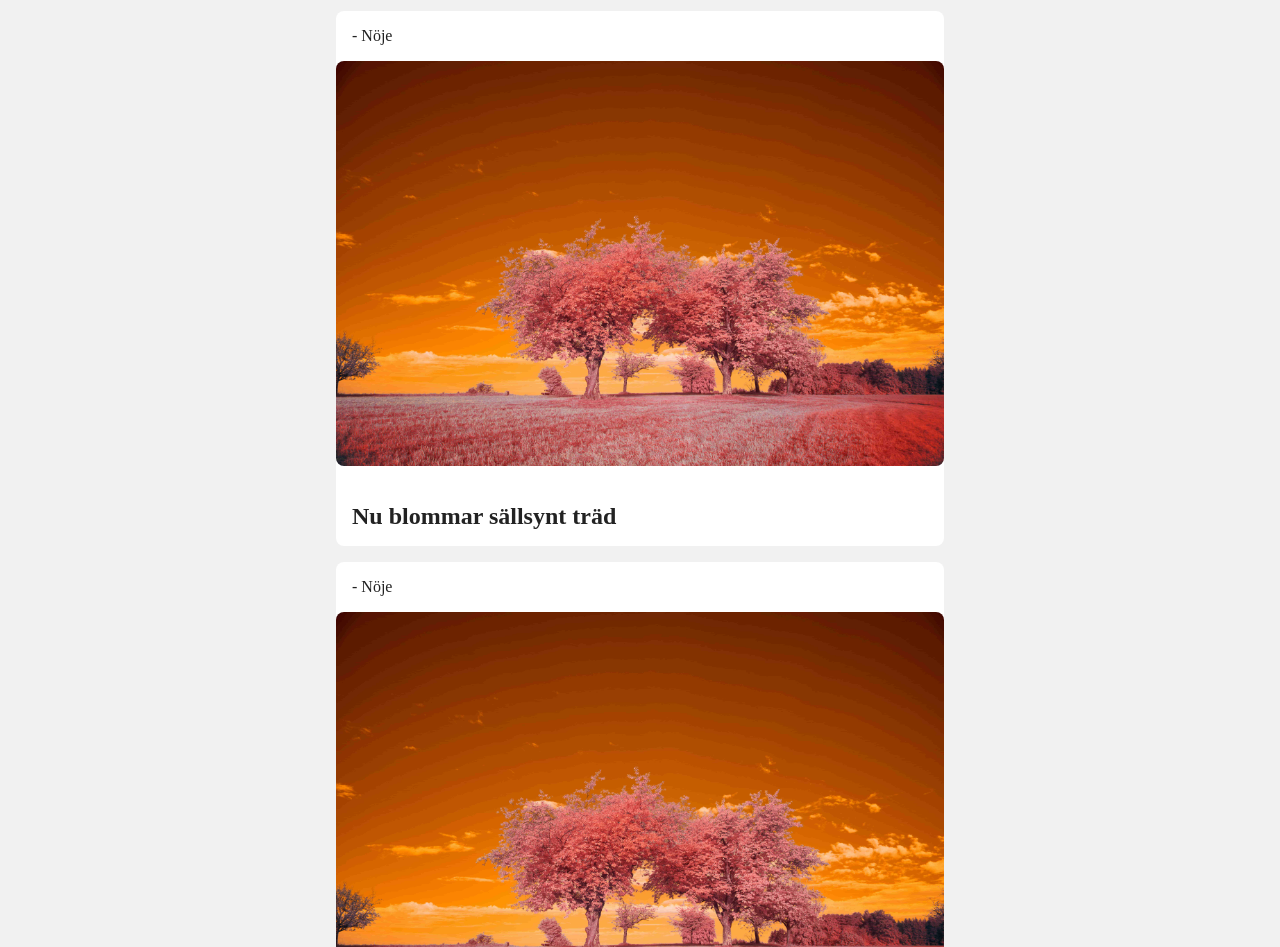
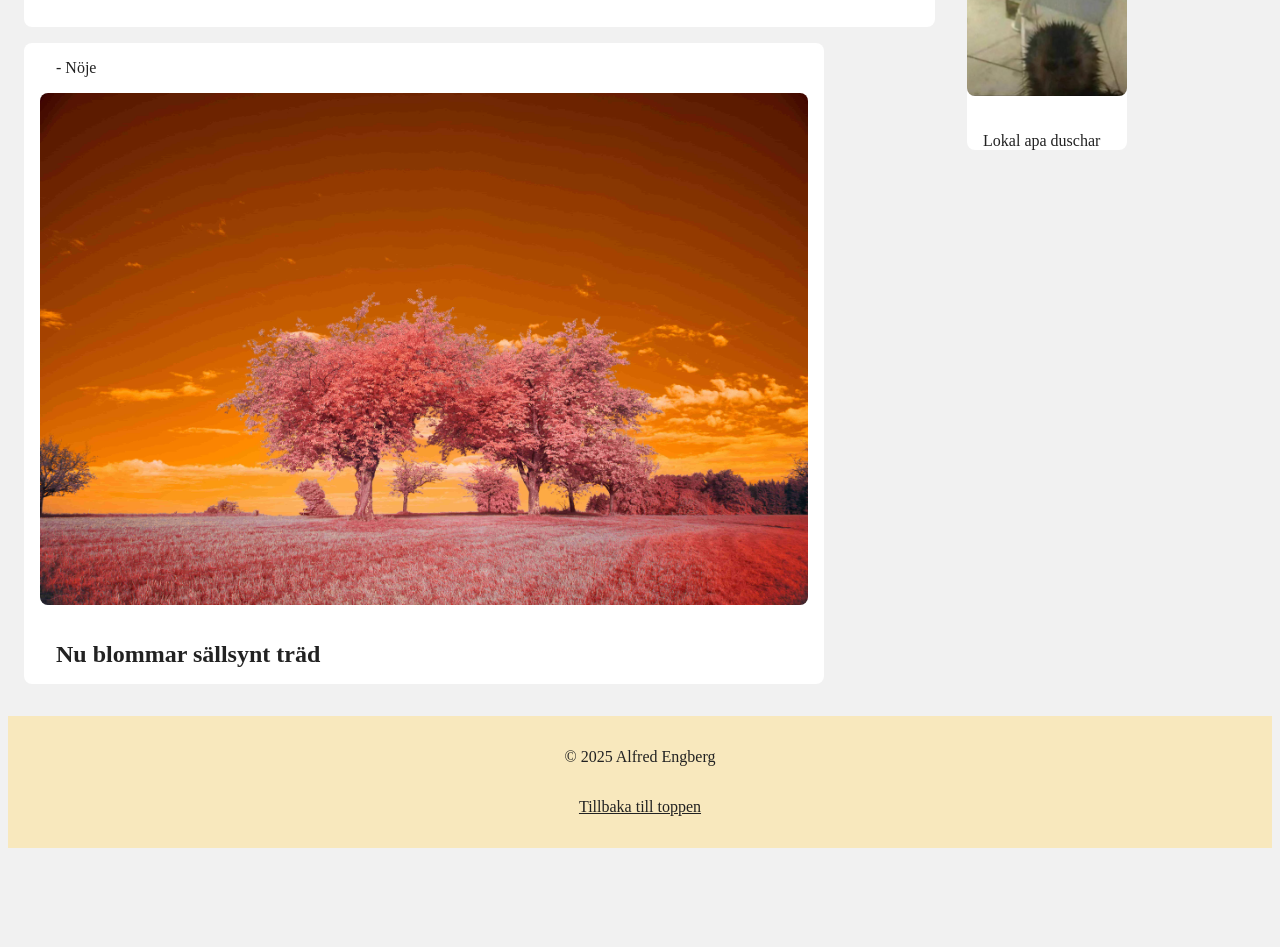
Before and after one commit to AlfredEngberg/tv4-kopia, a plain HTML site: page index.html in a window 1280 px wide. Shown: the part 231-1178 px from the top of the page. After the commit the page ends 1087 px from the top, so only its background shows below. Drawn offline with Linux system fonts and the light colour scheme; a script that the page names is missing.

Commit message:
added sidebar

```diff
--- a/index.html
+++ b/index.html
@@ -13,7 +13,7 @@
         <div class="top-navbar">
             <nav>
                 <a class="logo" href="#">TVA4 Nyheter</a>
-                <a class="btn-nav" id="selected" href="#">Start</a>
+                <a class="btn-nav selected" href="#">Start</a>
                 <a class="btn-nav" href="#">Nöje</a>
                 <a class="btn-nav" href="#">Sport</a>
                 <a class="btn-nav" href="#">NyhetsMorgon</a>
@@ -22,7 +22,7 @@
 
         <div class="bottom-navbar">
             <nav>
-                <a class="btn-nav tab-active" href="#">Senaste Nytt</a>
+                <a class="btn-nav" href="#">Senaste Nytt</a>
                 <a class="btn-nav" href="#">Inrikes</a>
                 <a class="btn-nav" href="#">Utrikes</a>
                 <a class="btn-nav" href="#">Politik</a>
@@ -35,7 +35,11 @@
         </div>
     </article>
 
-    <main class="container">
+
+    <article class="with-sidebar">
+        <main class="container not-sidebar">
+            <div class="not-sidebar">
+                <article class="not-sidebar">
                     <article>
                         <div class="screamer">
                             <h1>JUST NU</h1>
@@ -43,24 +47,31 @@
                         </div>
                     </article>
 
+                    <article class="news">
                         <div class="news">
                             <p> - Nöje</p>
                             <img src="/public/img/tree.jpg" alt="bild på ett träd som blommar">
                             <h1>Nu blommar sällsynt träd</h1>
                         </div>
+                    </article>
 
-        <div class="news">
-            <p> - Nöje</p>
-            <img src="/public/img/tree.jpg" alt="bild på ett träd som blommar">
-            <h1>Nu blommar sällsynt träd</h1>
-        </div>
-
-        <div class="news">
-            <p> - Nöje</p>
-            <img src="/public/img/tree.jpg" alt="bild på ett träd som blommar">
-            <h1>Nu blommar sällsynt träd</h1>
+                </article>
             </div>
         </main>
+
+        <nav class="sidebar">
+            <ul class="grid">
+                <li>
+                    <a href="#">
+                        <div class="card news">
+                            <img src="/public/img/apa i dusch.jpg" alt="apa som duschar">
+                            <p>Lokal apa duschar</p>
+                        </div>
+                    </a>
+                </li>
+            </ul>
+        </nav>
+    </article>
 
     <footer>
         <div class="footer">
--- a/public/css/style.css
+++ b/public/css/style.css
@@ -72,10 +72,6 @@ nav a {
     color: var(--color-primary);
 }
 
-#selected {
-    color: var(--color-primary);
-}
-
 @media screen and (max-width: 559px) {
     .top-navbar .btn-nav {
         display: none;
@@ -108,13 +104,19 @@ nav a {
 
 /* News articles */
 .news {
+    max-width: 50rem;
     margin: 1rem;
     border-radius: var(--rounded-corners);
     background-color: var(--color-secondary);
 }
 
 .news h1 {
-    padding: 1rem;
+    place-items: center;
+    align-items: center;
+    place-content: center;
+    align-content: center;
+    padding-left: 1rem;
+    padding-bottom: 1rem;
     font-size: x-large;
     color: var(--color-text);
 }
@@ -132,6 +134,38 @@ nav a {
     color: var(--color-text);
 }
 
+/* Sidebar */
+.sidebar {
+    display: flex;
+    flex-wrap: wrap;
+}
+
+.with-sidebar {
+    display: flex;
+    flex-wrap: wrap;
+}
+
+.sidebar {
+    flex-basis: 20rem;
+    flex-grow: 1;
+}
+
+.not-sidebar {
+    flex-basis: 0;
+    flex-grow: 999;
+}
+
+.grid {
+    display: grid;
+    padding: 0;
+    grid-template-columns: 1;
+}
+
+/* Card */
+.card img {
+    max-width: 10rem;
+}
+
 /* Footer */
 .footer {
     background-color: var(--color-footer);
```
Also changed, not shown: public/img/apa i dusch.jpg (added), 1 other file. Lines whose indentation alone changed are shown as unchanged.
